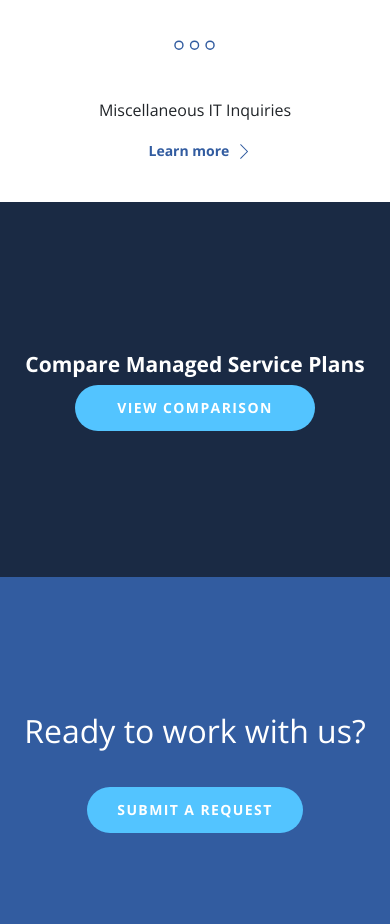
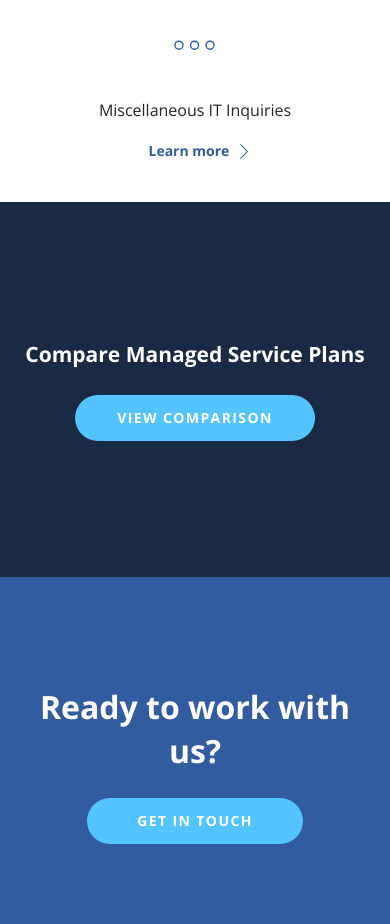
Before and after one commit to Maribelll/NomadTechy, a plain HTML site: page index.html in a window 390 px wide. Shown: the part 2100-3024 px from the top of the page. Drawn offline with nearby package versions, Linux system fonts and the light colour scheme.

Commit message:
add: adaptive to block call to action

```diff
--- a/assets/css/style.css
+++ b/assets/css/style.css
@@ -374,12 +374,15 @@ h1 {
 }
 
 .call_to_action p {
+  padding-right: 34px;
+  margin-bottom: 0;
   color: white;
-  font-weight: 100;
+  font-family: Open Sans;
   font-size: 32px;
-  padding-right: 60px;
-  line-height: 70px;
-  font-weight: 100;
+  font-weight: 600;
+  line-height: 44px;
+  letter-spacing: 0em;
+  text-align: left;
 }
 
 footer {
@@ -1108,10 +1111,16 @@ input[type="email"] {
   .call_to_action {
     flex-direction: column;
     height: 375px;
+    padding: 0 10px;
   }
 
   .call_to_action p {
-    padding-right: 0px;
+    padding: 0 0px 20px 0px;
+    text-align: center;
+  }
+  #call_to_action1 {
+    padding: 0 10px 20px 10px;
+    text-align: center;
   }
 
   .menu_footer {
--- a/index.html
+++ b/index.html
@@ -606,7 +606,7 @@
         class="btn btn-primary"
         data-toggle="modal"
         data-target="#exampleModalLong"
-        value="SUBMIT A REQUEST"
+        value="GET IN TOUCH"
       />
     </div>
     <footer>
```
